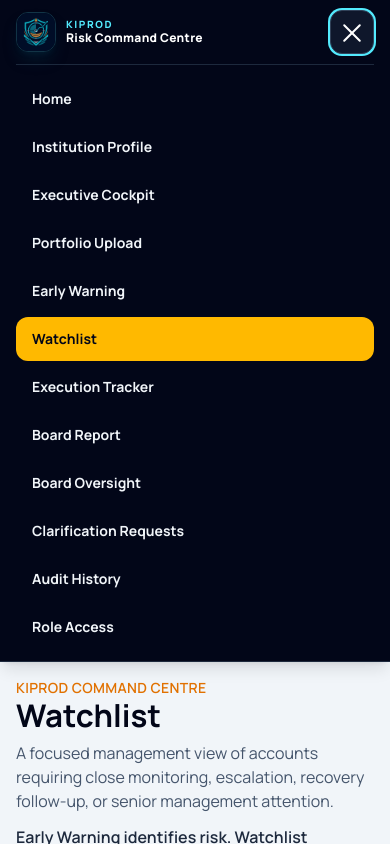
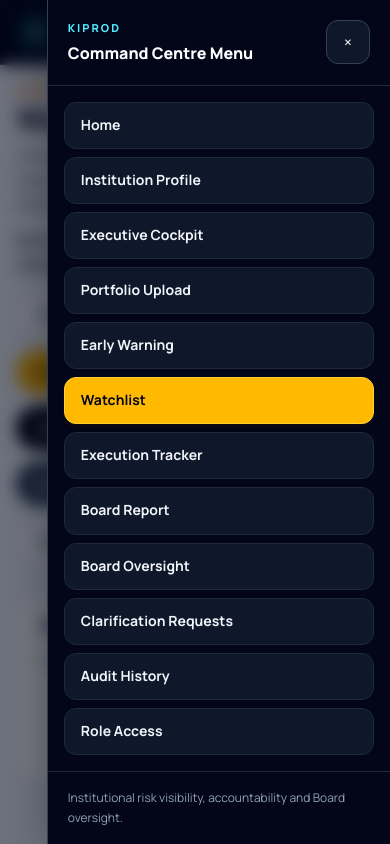
Before and after one commit to KIPRODRMS/kiprod-credit-risk-command-centre, a Next.js app: page /watchlist in a window 390 px wide. Both pictures are taken after a click on the button "Open menu". Shown: the top 844 px of the page. Built offline with nearby package versions, Linux system fonts and the light colour scheme.

Commit message:
Add Command Centre PWA, responsive navigation and motion system

```diff
--- a/app/components/MainNav.tsx
+++ b/app/components/MainNav.tsx
@@ -3,7 +3,7 @@
 import Image from "next/image";
 import Link from "next/link";
 import { usePathname } from "next/navigation";
-import { useState } from "react";
+import { useEffect, useState } from "react";
 
 const navItems = [
   { label: "Home", href: "/" },
@@ -24,8 +24,25 @@
   const pathname = usePathname();
   const [open, setOpen] = useState(false);
 
+  useEffect(() => {
+    if (!open) return;
+
+    const previousOverflow = document.body.style.overflow;
+    const closeOnEscape = (event: KeyboardEvent) => {
+      if (event.key === "Escape") setOpen(false);
+    };
+
+    document.body.style.overflow = "hidden";
+    window.addEventListener("keydown", closeOnEscape);
+
+    return () => {
+      document.body.style.overflow = previousOverflow;
+      window.removeEventListener("keydown", closeOnEscape);
+    };
+  }, [open]);
+
   return (
-    <header className="sticky top-0 z-50 border-b border-slate-800 bg-slate-950 text-white shadow-lg shadow-slate-950/10">
+    <header className="command-header sticky top-0 z-50 border-b border-slate-800 bg-slate-950 text-white shadow-lg shadow-slate-950/10">
       <div className="mx-auto max-w-[1800px] px-4 sm:px-6">
         <div className="flex min-h-16 items-center justify-between gap-3 py-2 md:min-h-20">
           <Link
@@ -53,7 +70,7 @@
 
           <button
             type="button"
-            className="inline-flex h-11 w-11 shrink-0 items-center justify-center rounded-xl border border-slate-700 bg-slate-900 text-white transition hover:bg-slate-800 focus:outline-none focus:ring-2 focus:ring-cyan-300 md:hidden"
+            className="menu-trigger inline-flex h-11 w-11 shrink-0 items-center justify-center rounded-xl border border-slate-700 bg-slate-900 text-white transition hover:bg-slate-800 focus:outline-none focus:ring-2 focus:ring-cyan-300 2xl:hidden"
             aria-label={open ? "Close navigation menu" : "Open navigation menu"}
             aria-expanded={open}
             aria-controls="mobile-navigation"
@@ -67,7 +84,7 @@
             </span>
           </button>
 
-          <nav className="hidden max-w-[1120px] flex-wrap justify-end gap-1.5 md:flex" aria-label="Primary navigation">
+          <nav className="hidden max-w-[1120px] flex-wrap justify-end gap-1.5 2xl:flex" aria-label="Primary navigation">
             {navItems.map((item) => {
               const active = pathname === item.href;
               return (
@@ -88,23 +105,56 @@
           </nav>
         </div>
 
-        <nav
-          id="mobile-navigation"
-          aria-label="Mobile navigation"
-          className={`${open ? "grid" : "hidden"} max-h-[calc(100dvh-5rem)] grid-cols-1 gap-1 overflow-y-auto border-t border-slate-800 py-3 sm:grid-cols-2 md:hidden`}
-        >
-          {navItems.map((item) => {
+      </div>
+
+      <button
+        type="button"
+        aria-label="Close navigation menu"
+        tabIndex={open ? 0 : -1}
+        onClick={() => setOpen(false)}
+        className={`nav-backdrop fixed inset-0 z-[60] bg-slate-950/55 backdrop-blur-sm transition-all 2xl:hidden ${
+          open ? "visible opacity-100" : "invisible opacity-0"
+        }`}
+      />
+
+      <aside
+        id="mobile-navigation"
+        aria-label="Command Centre navigation"
+        aria-hidden={!open}
+        className={`nav-drawer fixed inset-y-0 right-0 z-[70] flex w-[min(88vw,420px)] flex-col border-l border-slate-700 bg-slate-950 shadow-2xl shadow-black/50 transition-transform 2xl:hidden ${
+          open ? "translate-x-0" : "translate-x-full"
+        }`}
+      >
+        <div className="flex items-center justify-between border-b border-slate-800 px-5 py-5">
+          <div>
+            <p className="text-[11px] font-extrabold uppercase tracking-[0.18em] text-cyan-300">KIPROD</p>
+            <p className="mt-1 text-base font-black text-white">Command Centre Menu</p>
+          </div>
+          <button
+            type="button"
+            onClick={() => setOpen(false)}
+            className="inline-flex h-11 w-11 items-center justify-center rounded-xl border border-slate-700 bg-slate-900 text-2xl font-light text-white transition hover:border-cyan-400 hover:bg-slate-800 focus:outline-none focus:ring-2 focus:ring-cyan-300"
+            aria-label="Close navigation menu"
+          >
+            ×
+          </button>
+        </div>
+
+        <nav className="grid flex-1 grid-cols-1 gap-2 overflow-y-auto p-4 sm:grid-cols-2 lg:grid-cols-1" aria-label="Menu links">
+          {navItems.map((item, index) => {
             const active = pathname === item.href;
             return (
               <Link
                 key={item.href}
                 href={item.href}
                 onClick={() => setOpen(false)}
+                tabIndex={open ? 0 : -1}
                 aria-current={active ? "page" : undefined}
-                className={`rounded-xl px-4 py-3 text-sm font-bold transition ${
+                style={{ "--nav-order": index } as React.CSSProperties}
+                className={`nav-drawer-link rounded-xl border px-4 py-3 text-sm font-bold transition ${
                   active
-                    ? "bg-amber-400 text-slate-950"
-                    : "text-slate-100 hover:bg-slate-800"
+                    ? "border-amber-300 bg-amber-400 text-slate-950 shadow-md shadow-amber-950/20"
+                    : "border-slate-800 bg-slate-900 text-slate-100 hover:border-cyan-500/50 hover:bg-slate-800"
                 }`}
               >
                 {item.label}
@@ -112,7 +162,11 @@
             );
           })}
         </nav>
-      </div>
+
+        <p className="border-t border-slate-800 px-5 py-4 text-xs leading-5 text-slate-400">
+          Institutional risk visibility, accountability and Board oversight.
+        </p>
+      </aside>
     </header>
   );
 }
--- /dev/null
+++ b/app/components/PageMotion.tsx
@@ -0,0 +1,13 @@
+"use client";
+
+import { usePathname } from "next/navigation";
+
+export default function PageMotion({ children }: { children: React.ReactNode }) {
+  const pathname = usePathname();
+
+  return (
+    <div key={pathname} className="motion-page">
+      {children}
+    </div>
+  );
+}
--- a/app/globals.css
+++ b/app/globals.css
@@ -43,9 +43,118 @@
   font: inherit;
 }
 
+/* Shared Command Centre motion system. Motion stays short and restrained so
+   dense governance screens remain serious and fast on phones. */
+:root {
+  --motion-ease: cubic-bezier(0.22, 1, 0.36, 1);
+  --motion-spring: cubic-bezier(0.16, 1, 0.3, 1);
+}
+
+@keyframes command-page-enter {
+  from { opacity: 0; transform: translateY(14px); }
+  to { opacity: 1; transform: translateY(0); }
+}
+
+@keyframes command-card-enter {
+  from { opacity: 0; transform: translateY(12px) scale(0.985); }
+  to { opacity: 1; transform: translateY(0) scale(1); }
+}
+
+@keyframes command-row-enter {
+  from { opacity: 0; transform: translateX(8px); }
+  to { opacity: 1; transform: translateX(0); }
+}
+
+@keyframes command-drawer-link-enter {
+  from { opacity: 0; transform: translateX(18px); }
+  to { opacity: 1; transform: translateX(0); }
+}
+
+.motion-page > main {
+  animation: command-page-enter 480ms var(--motion-ease) both;
+}
+
+.motion-page main > section,
+.motion-page main > article,
+.motion-page main > div {
+  animation: command-card-enter 520ms var(--motion-ease) both;
+}
+
+.motion-page main > :nth-child(2) { animation-delay: 55ms; }
+.motion-page main > :nth-child(3) { animation-delay: 95ms; }
+.motion-page main > :nth-child(4) { animation-delay: 135ms; }
+.motion-page main > :nth-child(n + 5) { animation-delay: 165ms; }
+
+.motion-page main table tbody tr {
+  animation: command-row-enter 380ms var(--motion-ease) both;
+}
+
+.motion-page main table tbody tr:nth-child(2) { animation-delay: 35ms; }
+.motion-page main table tbody tr:nth-child(3) { animation-delay: 70ms; }
+.motion-page main table tbody tr:nth-child(4) { animation-delay: 105ms; }
+.motion-page main table tbody tr:nth-child(n + 5) { animation-delay: 135ms; }
+
+.motion-page main button,
+.motion-page main a,
+.command-header a,
+.command-header button {
+  transition-duration: 180ms;
+  transition-timing-function: var(--motion-ease);
+}
+
+.motion-page main button:not(:disabled):active,
+.motion-page main a:active,
+.command-header button:active {
+  transform: scale(0.97);
+}
+
+.motion-page main input,
+.motion-page main select,
+.motion-page main textarea {
+  transition: border-color 180ms ease, box-shadow 180ms ease, background-color 180ms ease;
+}
+
+.motion-page main input:focus,
+.motion-page main select:focus,
+.motion-page main textarea:focus {
+  box-shadow: 0 0 0 3px rgb(34 211 238 / 0.14);
+}
+
+.nav-backdrop {
+  transition-duration: 360ms;
+  transition-timing-function: ease;
+}
+
+.nav-drawer {
+  transition-duration: 440ms;
+  transition-timing-function: var(--motion-spring);
+}
+
+.nav-drawer-link {
+  animation: command-drawer-link-enter 380ms var(--motion-spring) both;
+  animation-delay: calc(80ms + (var(--nav-order, 0) * 28ms));
+}
+
+.nav-drawer.translate-x-full .nav-drawer-link {
+  animation: none;
+}
+
+@media (hover: hover) and (pointer: fine) {
+  .motion-page main button:not(:disabled):hover,
+  .motion-page main a:hover {
+    filter: brightness(1.035);
+  }
+}
+
 /* Phone layout: keep the desktop experience unchanged while making every
    Command Centre route comfortable on narrow screens. */
 @media (max-width: 639px) {
+  .motion-page > main { animation-duration: 360ms; }
+
+  .motion-page main > section,
+  .motion-page main > article,
+  .motion-page main > div { animation-duration: 400ms; }
+
   main {
     width: 100%;
     max-width: 100vw;
@@ -160,3 +269,15 @@
     flex: 1 1 100%;
   }
 }
+
+@media (prefers-reduced-motion: reduce) {
+  *,
+  *::before,
+  *::after {
+    scroll-behavior: auto !important;
+    animation-duration: 0.01ms !important;
+    animation-delay: 0ms !important;
+    animation-iteration-count: 1 !important;
+    transition-duration: 0.01ms !important;
+  }
+}
--- a/app/layout.tsx
+++ b/app/layout.tsx
@@ -2,6 +2,7 @@
 import { Manrope } from "next/font/google";
 import "./globals.css";
 import MainNav from "./components/MainNav";
+import PageMotion from "./components/PageMotion";
 import PwaInstall from "./components/PwaInstall";
 
 const manrope = Manrope({
@@ -52,7 +53,7 @@
     <html lang="en">
       <body className={manrope.className}>
         <MainNav />
-        {children}
+        <PageMotion>{children}</PageMotion>
         <PwaInstall />
       </body>
     </html>
```
